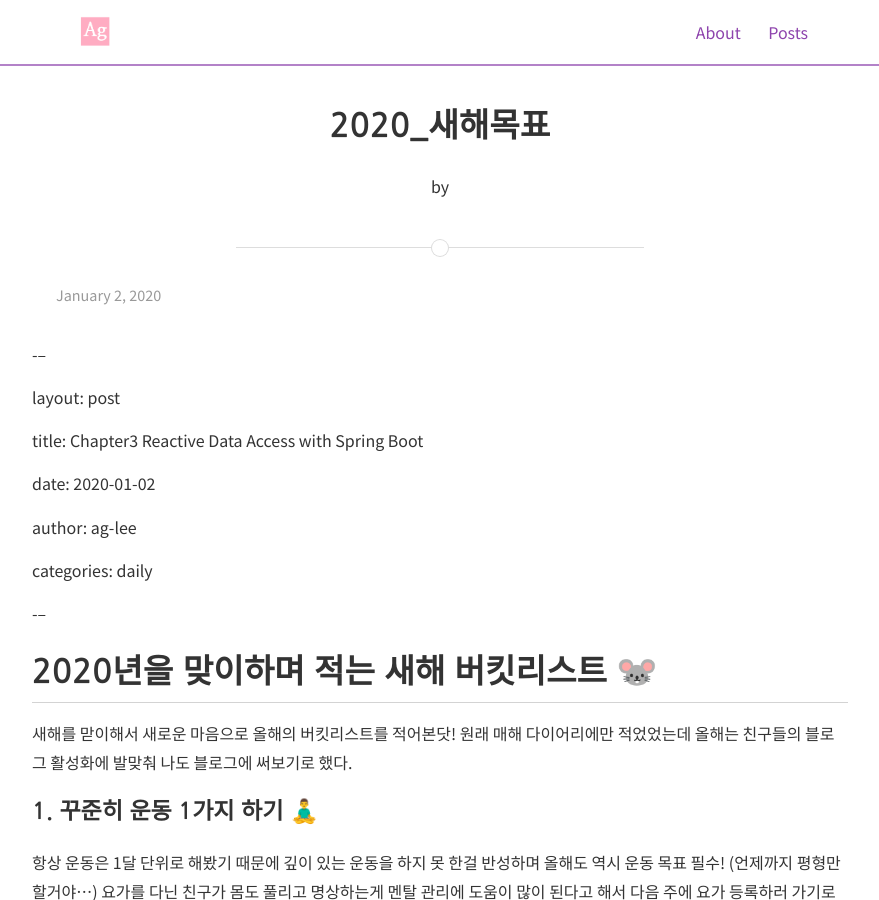
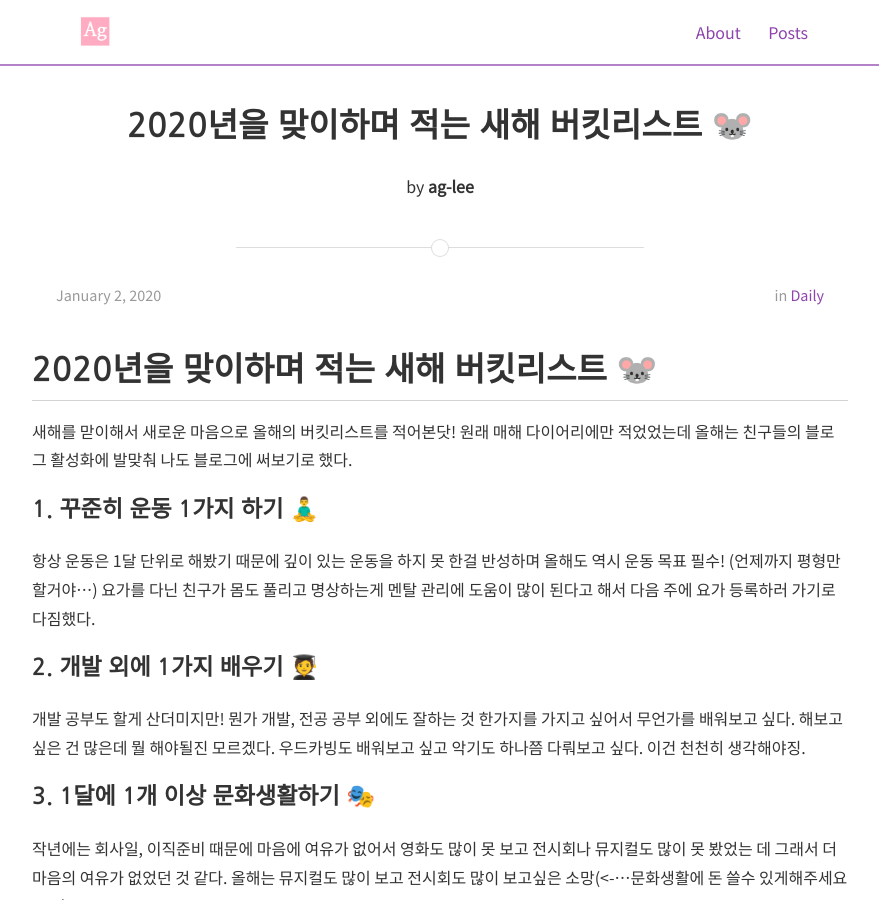
Before and after one commit to DYdoyeon/ag-lee.github.io, a Jekyll site: the page built from _posts/2020-01-02-2020_새해목표.md, in a window 1280 px wide and 900 px high. Shown: the whole window, without its empty margins (200-1079 px from the left). Built offline with Jekyll 4.4.1, drawn with Linux system fonts in a browser that asks for light colours; nearby versions of some CDN libraries; some web fonts are replaced; our own code applies the rules of GitHub Pages for plain Markdown files; comment, search, counter and statistics services are not loaded.

Commit message:
파일 타이틀 수정

```diff
--- a/_posts/2020-01-02-2020_새해목표.md
+++ b/_posts/2020-01-02-2020_새해목표.md
@@ -1,16 +1,10 @@
-\---
-
+---
 layout: post
-
-title:  Chapter3 Reactive Data Access with Spring Boot
-
+title:  2020년을 맞이하며 적는 새해 버킷리스트 🐭
 date:   2020-01-02
-
 author: ag-lee
-
 categories: daily
-
-\---
+---
 
 # 2020년을 맞이하며 적는 새해 버킷리스트 🐭
 
```
